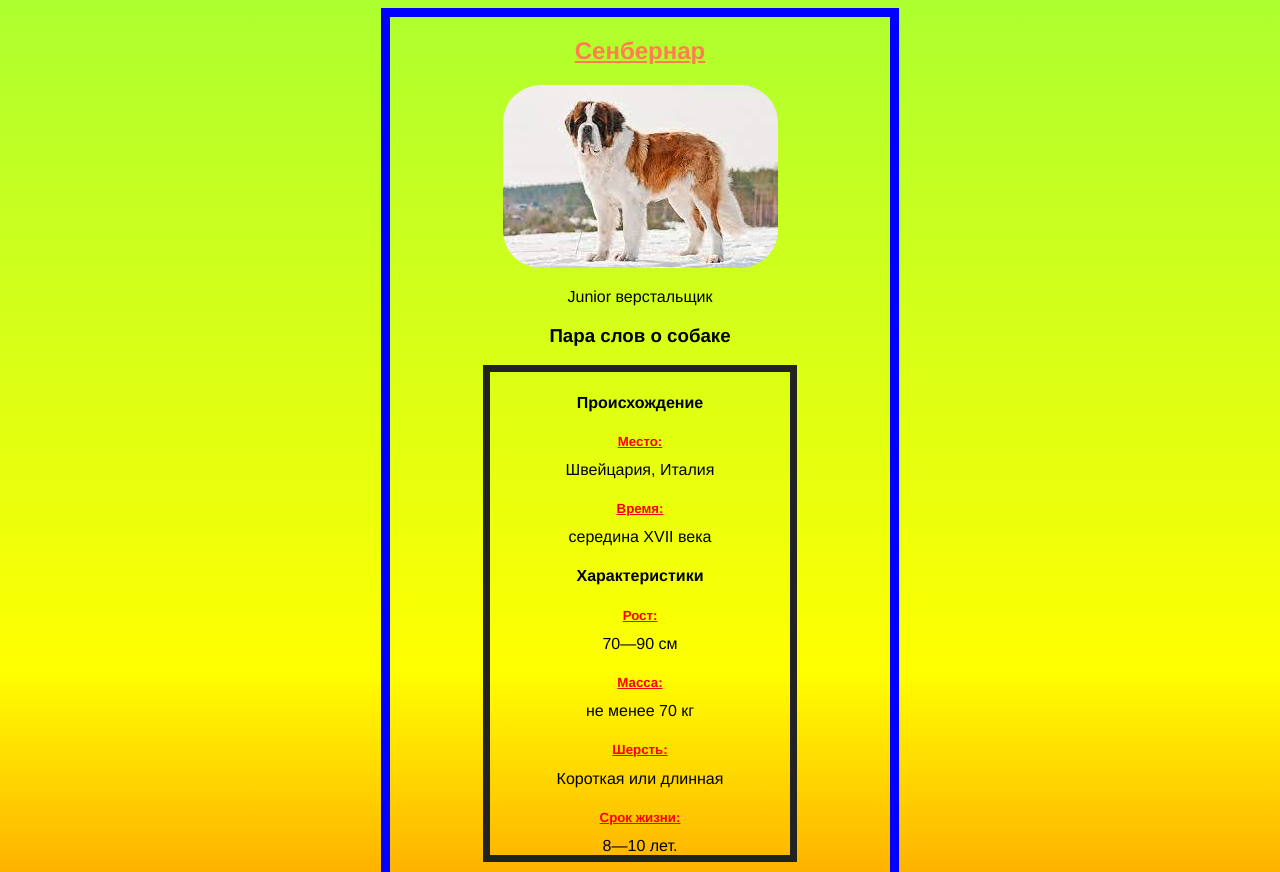
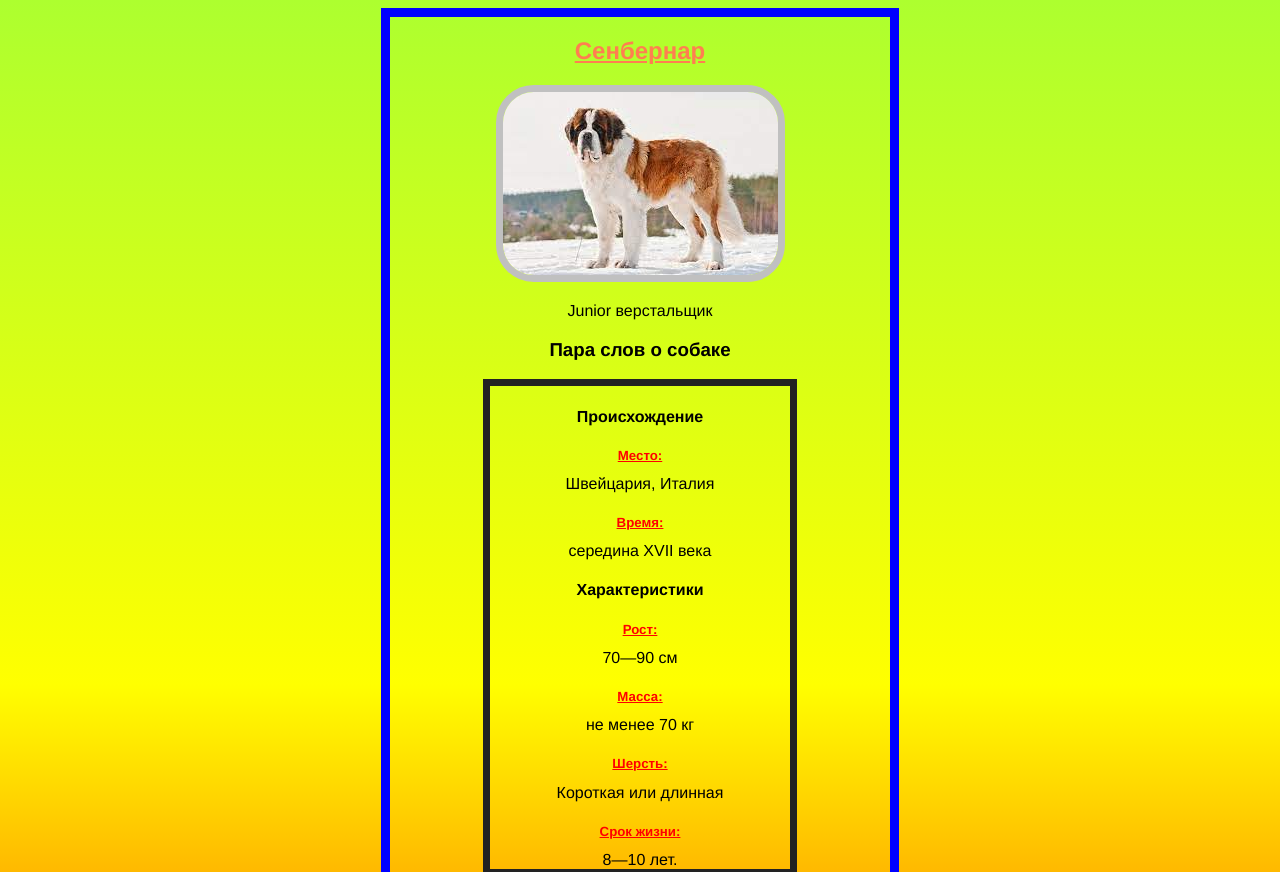
Before and after one commit to Error0990/oioioioioiooiooi, a plain HTML site: page index.html in a window 1280 px wide. Shown: the top 872 px of the page. Drawn offline with Linux system fonts and the light colour scheme.

Commit message:
Add files via upload

```diff
--- a/style.css
+++ b/style.css
@@ -35,11 +35,13 @@ ul{
   padding: 0px;
   width: 300px;
   margin-left: 93px;
+  max-width: 100%;
 }
 
 section{
   border: 9px solid blue;
   width: 500px;
+  max-width: 100%;
 }
 
 .link:hover{
@@ -63,12 +65,12 @@ a{
 
 
 img{
-  max-width: 100%;
   border-radius: 1cm;
 }
 
-img:hover{
-  border: 0.3cm solid silver;
+img{
+  border: 0.2cm solid silver;
+  max-width: 100%;
 }
 
 
```
